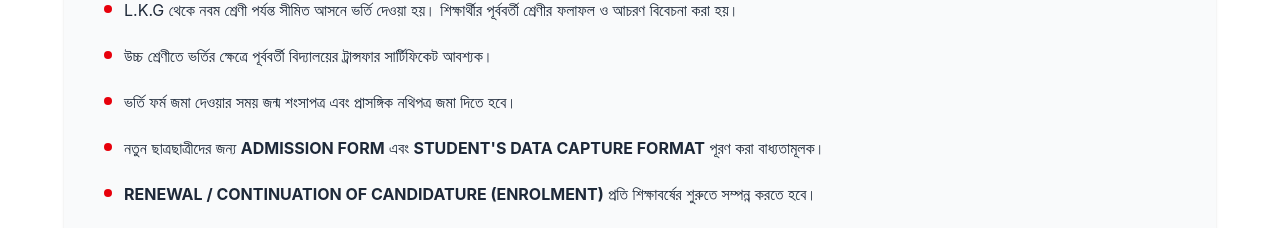
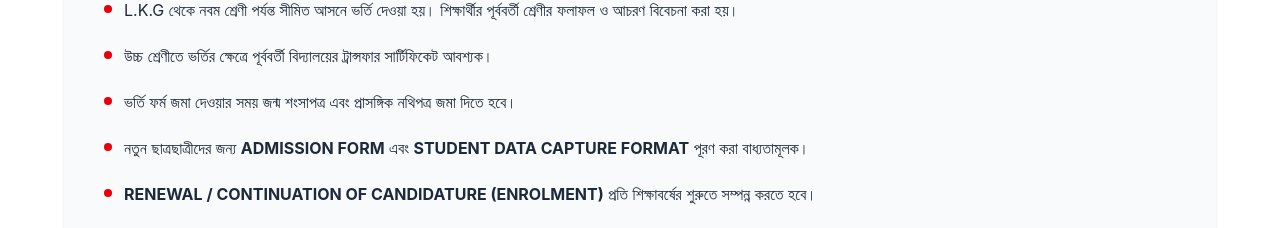
Before and after one commit to emddeveloper/paragonmission_website_nextjs, a Next.js app: page /admission-procedure in a window 1280 px wide. Shown: the part 773-1001 px from the top of the page. Built offline with nearby package versions, Linux system fonts and the light colour scheme.

Commit message:
Remove apostrophe from 'STUDENT'S DATA CAPTURE FORMAT'

```diff
--- a/src/app/(Admissions)/admission-procedure/page.tsx
+++ b/src/app/(Admissions)/admission-procedure/page.tsx
@@ -66,7 +66,7 @@ export default function AdmissionProcedure() {
                         <li className="flex gap-3">
                             <span className="mt-2 h-2 w-2 rounded-full bg-red-600 flex-shrink-0" />
                             <p>
-                                নতুন ছাত্রছাত্রীদের জন্য <strong>ADMISSION FORM</strong> এবং <strong>STUDENT'S DATA CAPTURE FORMAT</strong> পূরণ করা বাধ্যতামূলক।
+                                নতুন ছাত্রছাত্রীদের জন্য <strong>ADMISSION FORM</strong> এবং <strong>STUDENT DATA CAPTURE FORMAT</strong> পূরণ করা বাধ্যতামূলক।
                             </p>
                         </li>
 
```
